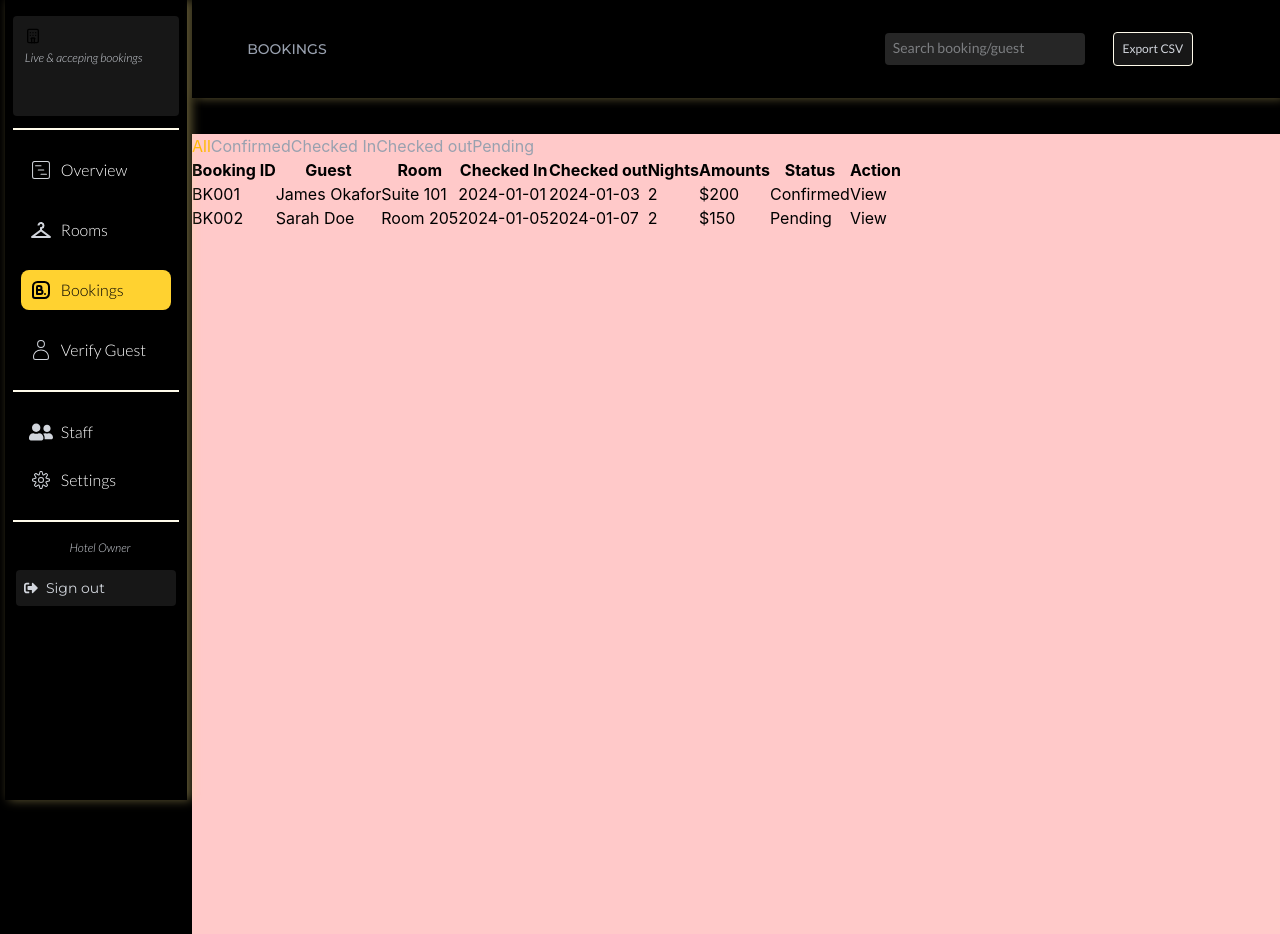
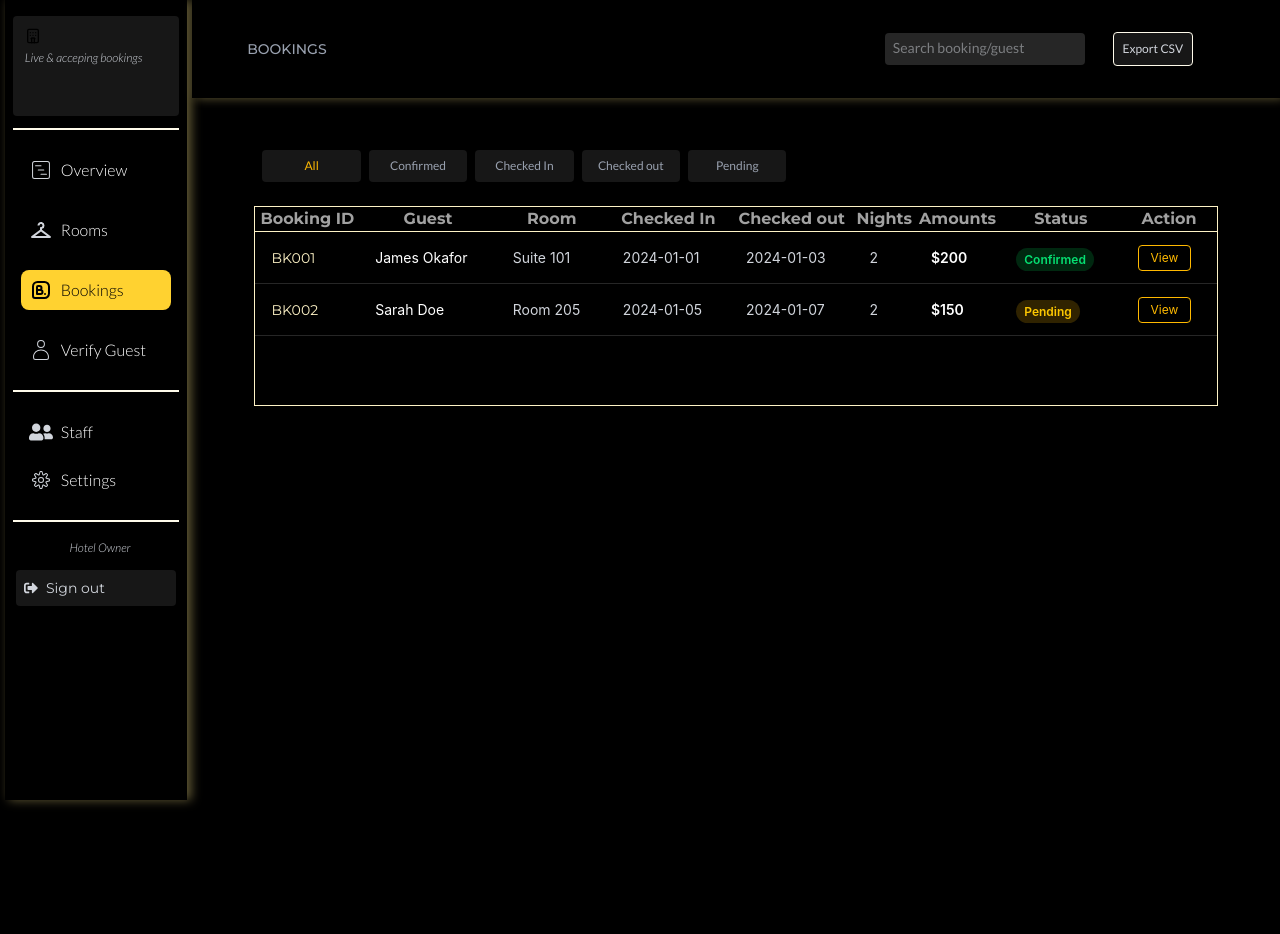
Before and after one commit to Chavon007/axis-admin, a React (Vite) app: page /dashboard in a window 1280 px wide. Both pictures are taken after a click on the button "Bookings". Built offline with nearby package versions, Linux system fonts and the light colour scheme; the HTML template or start-up script is replaced by a standard one.

Commit message:
style: style bookings table with status badge and hover effects

```diff
--- a/src/components/bookingCard.tsx
+++ b/src/components/bookingCard.tsx
@@ -1,5 +1,3 @@
-import type { fetchBookings } from "../types/hotel";
-
 function BookingCard({
   bookingId,
   guest,
@@ -11,17 +9,38 @@ function BookingCard({
   status,
   action,
 }: fetchBookings) {
+  const statusColor =
+    status === "Confirmed"
+      ? "bg-green-500/20 text-green-400"
+      : status === "Pending"
+        ? "bg-yellow-500/20 text-yellow-400"
+        : status === "Checked In"
+          ? "bg-blue-500/20 text-blue-400"
+          : "bg-gray-500/20 text-gray-400";
+
   return (
-    <tr>
-      <td>{bookingId}</td>
-      <td>{guest}</td>
-      <td>{room}</td>
-      <td>{checkedIn}</td>
-      <td>{checkedOut}</td>
-      <td>{nights}</td>
-      <td>{amount}</td>
-      <td>{status}</td>
-      <td>{action}</td>
+    <tr className="border-b border-neutral-800 hover:bg-neutral-900 transition-all duration-200">
+      <td className="px-4 py-3 text-sm text-amber-100 font-montserra">
+        {bookingId}
+      </td>
+      <td className="px-4 py-3 text-sm text-white">{guest}</td>
+      <td className="px-4 py-3 text-sm text-gray-300">{room}</td>
+      <td className="px-4 py-3 text-sm text-gray-300">{checkedIn}</td>
+      <td className="px-4 py-3 text-sm text-gray-300">{checkedOut}</td>
+      <td className="px-4 py-3 text-sm text-gray-300">{nights}</td>
+      <td className="px-4 py-3 text-sm text-white font-semibold">{amount}</td>
+      <td className="px-4 py-3">
+        <span
+          className={`text-xs px-2 py-1 rounded-full font-semibold ${statusColor}`}
+        >
+          {status}
+        </span>
+      </td>
+      <td className="px-4 py-3">
+        <button className="text-xs text-amber-400 border border-amber-400 px-3 py-1 rounded hover:bg-amber-400 hover:text-black transition-all duration-200">
+          {action}
+        </button>
+      </td>
     </tr>
   );
 }
--- a/src/components/bookingFilter.tsx
+++ b/src/components/bookingFilter.tsx
@@ -18,15 +18,16 @@ const filter = [
   },
 ];
 
-export function BookingFilter({ activeFilter, setActiveFilter }: filterBooking) {
+export function BookingFilter({
+  activeFilter,
+  setActiveFilter,
+}: filterBooking) {
   return (
-    <div>
+    <div className="flex justify-between gap-2 items-center">
       {filter.map((f) => (
         <button
           key={f.title}
-          className={
-            activeFilter === f.title ? "text-amber-400" : "text-gray-400"
-          }
+          className={` bg-neutral-900 rounded cursor-pointer hover:scale-105 transition font-lato p-2 w-30 text-xs ${activeFilter === f.title ? "text-amber-400" : "text-gray-400"} `}
           onClick={() => setActiveFilter(f.title)}
         >
           {f.title}
--- a/src/pages/main/bookings.tsx
+++ b/src/pages/main/bookings.tsx
@@ -79,27 +79,27 @@ function Bookings() {
   //   if (!bookings) return <p className="text-white">No bookings found</p>;
 
   return (
-    <div className="bg-red-200 min-h-screen">
-      <section>
+    <div className=" min-h-screen w-[90%] mx-auto h-auto flex flex-col gap-2 p-2">
+      <section className=" p-2 max-w-135">
         <BookingFilter
           activeFilter={activeFilter}
           setActiveFilter={setActiveFilter}
         />
       </section>
 
-      <section>
-        <table>
-          <thead>
-            <tr>
+      <section className="mt-2 h-50 border border-amber-100">
+        <table className="w-full p-2">
+          <thead className="border-b  border-amber-100 p-3 text-base font-montserra font-semibold text-neutral-400">
+            <tr className="">
               {bookingHedaer.map((h) => (
                 <th key={h.title}>{h.title}</th>
               ))}
             </tr>
           </thead>
 
-          <tbody>
+          <tbody className="">
             {handleBookingFilter?.length === 0 ? (
-              <tr>
+              <tr className="">
                 <td colSpan={9}>
                   <TbHourglassEmpty />
                   <p>No active booking yet</p>
@@ -117,7 +117,4 @@ function Bookings() {
   );
 }
 
-
-
-
 export default Bookings;
```
Lines whose indentation alone changed are shown as unchanged.
